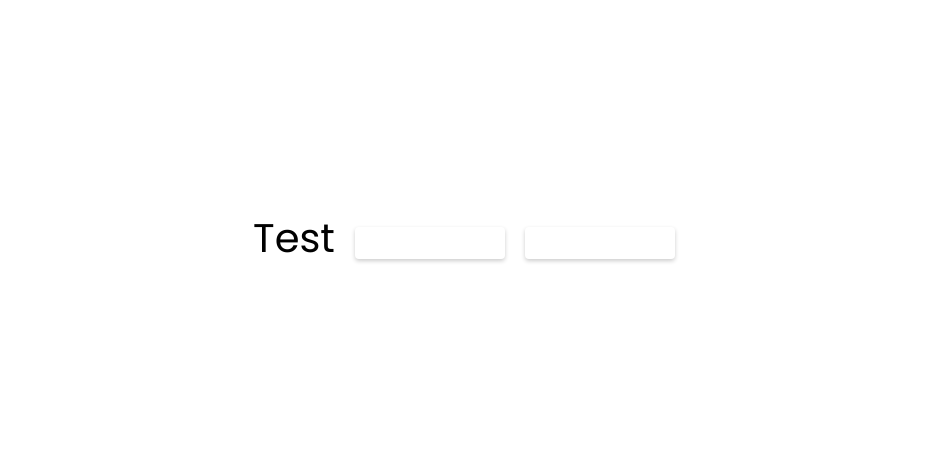
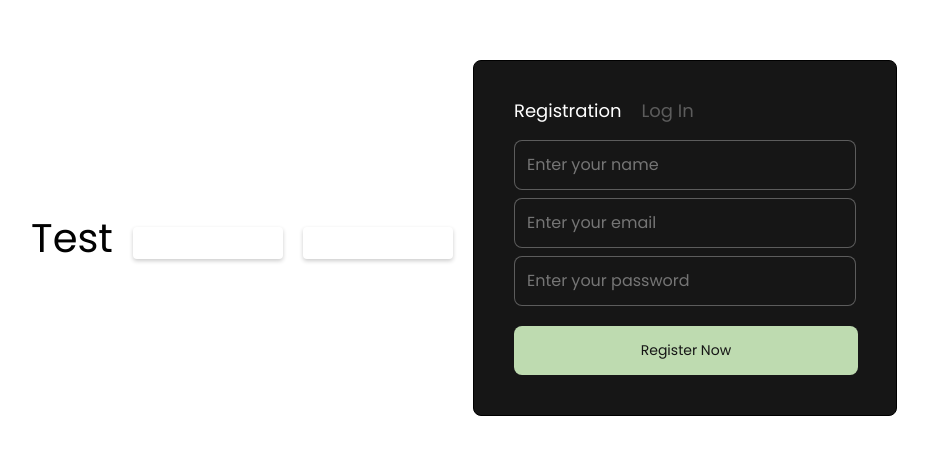
Before and after one commit to MoskaletsOleksandr/task-pro-team-project, a React (Create React App) app: page / in a window 1280 px wide. Shown: the part 162-616 px from the top of the page, without its empty margins (176-1104 px from the left). Built offline with nearby package versions, Linux system fonts and the light colour scheme.

Commit message:
some experiments/ nothing changed

```diff
--- a/src/components/App.jsx
+++ b/src/components/App.jsx
@@ -1,7 +1,7 @@
 import { useEffect, useState } from 'react';
 import GlobalStyles from './GlobalStyles';
 import { TestThemeBtn } from './TestThemeBtn/TestThemeBtn';
-
+import RegistrationForm from './registrationForm/RegistrationForm';
 // import { FormikContainer } from './formik_formik/FormikContainer';
 
 
@@ -48,7 +48,7 @@ export const App = () => {
 
       {/* <FormikContainer/> */}
 
-
+     <RegistrationForm/>
 
     </div>
   );
--- a/src/components/registrationForm/RegistrationFormStyled.jsx
+++ b/src/components/registrationForm/RegistrationFormStyled.jsx
@@ -8,14 +8,15 @@ background-color:#161616;
 font-size:14px;
 border: solid 1px black;
 border-radius: 8px;
-position:'relative'
+
 
 `
 export const AuthLabelSyled=styled.label`
-display:block;
+
 color:white;
 fill:white;
 width: 100%;
+position:relative;
 
 
 `
@@ -31,4 +32,11 @@ export const Input = styled(FilteredPropsInputField)`
   margin-top: 0.5rem;
   padding: 0.75rem 0.75rem;
   color:white;
+  // color:black;
+  &:focus{
+    outline:none;
+
+
+
+  }
   `
--- a/src/components/registrationForm/authTextError.jsx
+++ b/src/components/registrationForm/authTextError.jsx
@@ -2,7 +2,10 @@ import React from 'react'
 import styled from '@emotion/styled';
 
 const ErrorStyle=styled.div`
-color:white;`
+color:white;
+
+
+`
 function AuthTextError(props) {
   return (
     <ErrorStyle>{props.children}</ErrorStyle>
```
